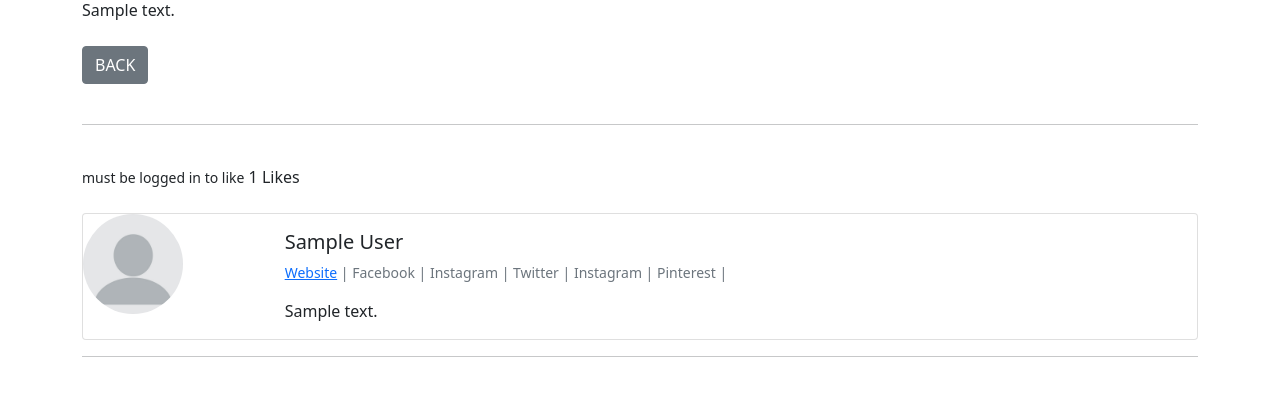
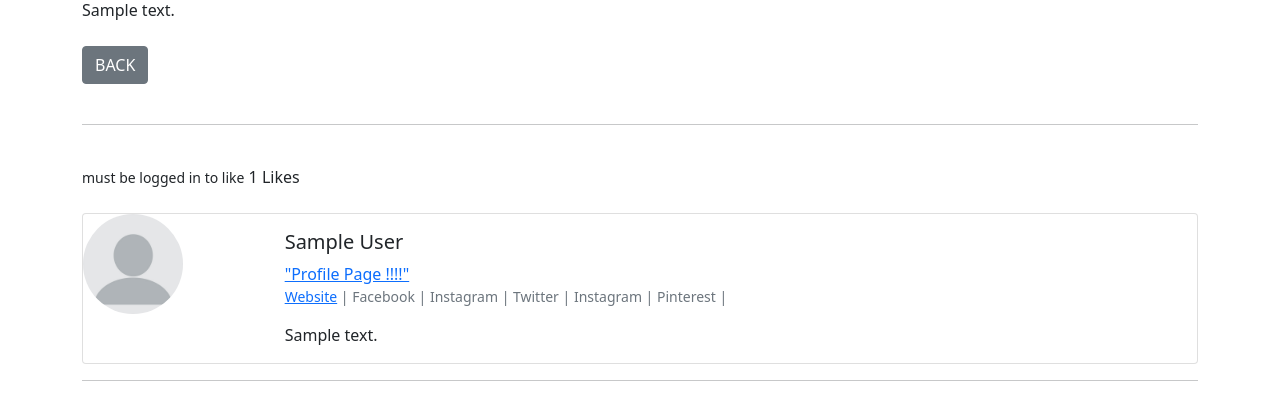
Before and after one commit to Harmonica-Men/simple-blog, a Django app: page /article/1 in a window 1280 px wide. Shown: the part 267-687 px from the top of the page. Run offline with Django 5.2, Linux system fonts and the light colour scheme; tables that the repository leaves empty hold one stand-in row (values such as "Sample post"); some libraries are stand-ins or nearby versions.

Commit message:
Create A Blog Profile Page - Django Blog #30

```diff
--- a/blogger/templates/blogpost.html
+++ b/blogger/templates/blogpost.html
@@ -60,7 +60,12 @@
       <div class="col-md-10">
         <div class="card-body">
           <h5 class="card-title">{{ post.author.first_name }} {{ post.author.last_name }}</h5>
+          {% url 'show_profile_page' post.author.profile.id as profile_url %}
+            <a href="{{ profile_url }}">"Profile Page !!!!"</a>
+
           <p class ="small text-muted">
+
+
             {% if post.author.profile.website_url %}
               <a href="post.author.profile.website_url">Website</a> |
             {% endif %}
```
